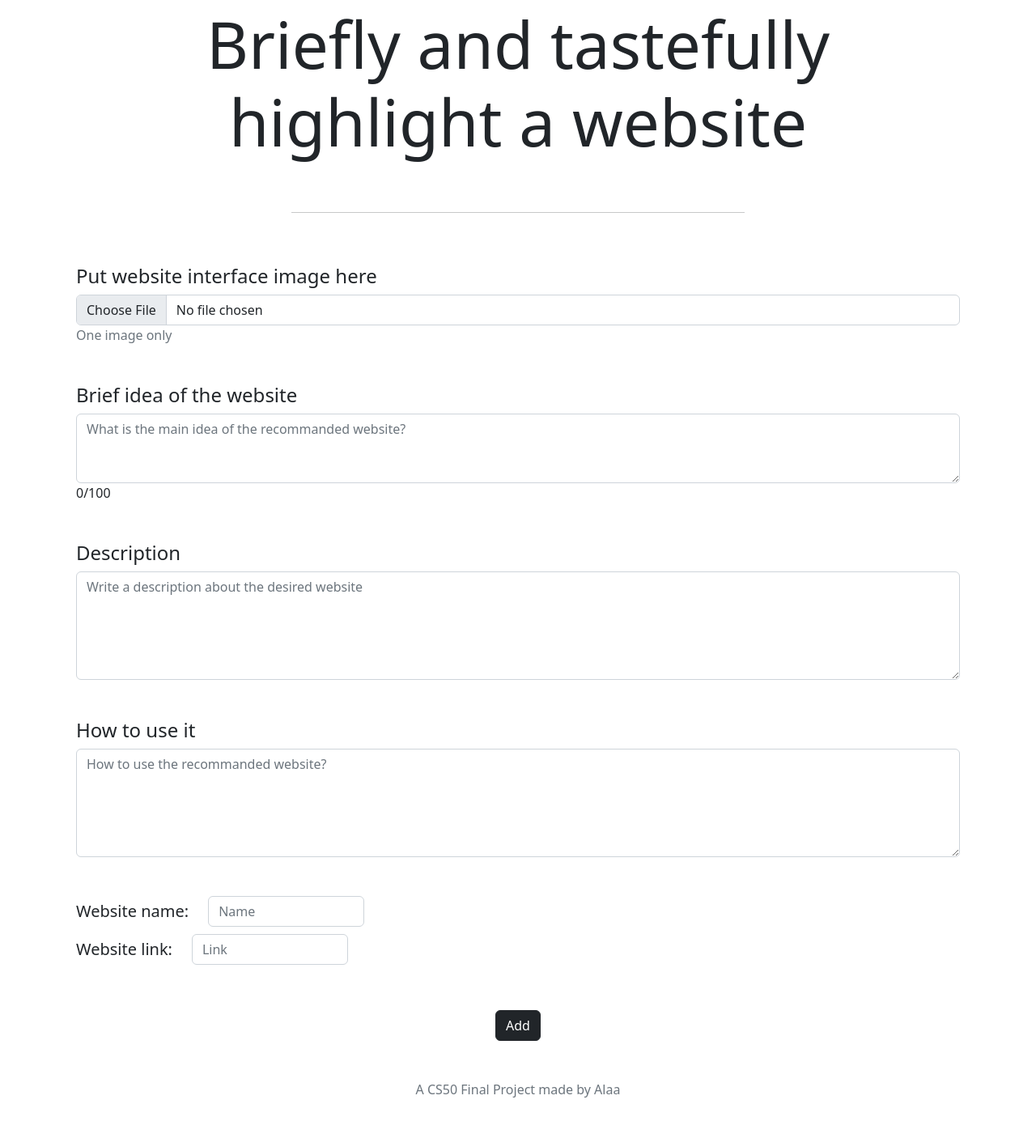
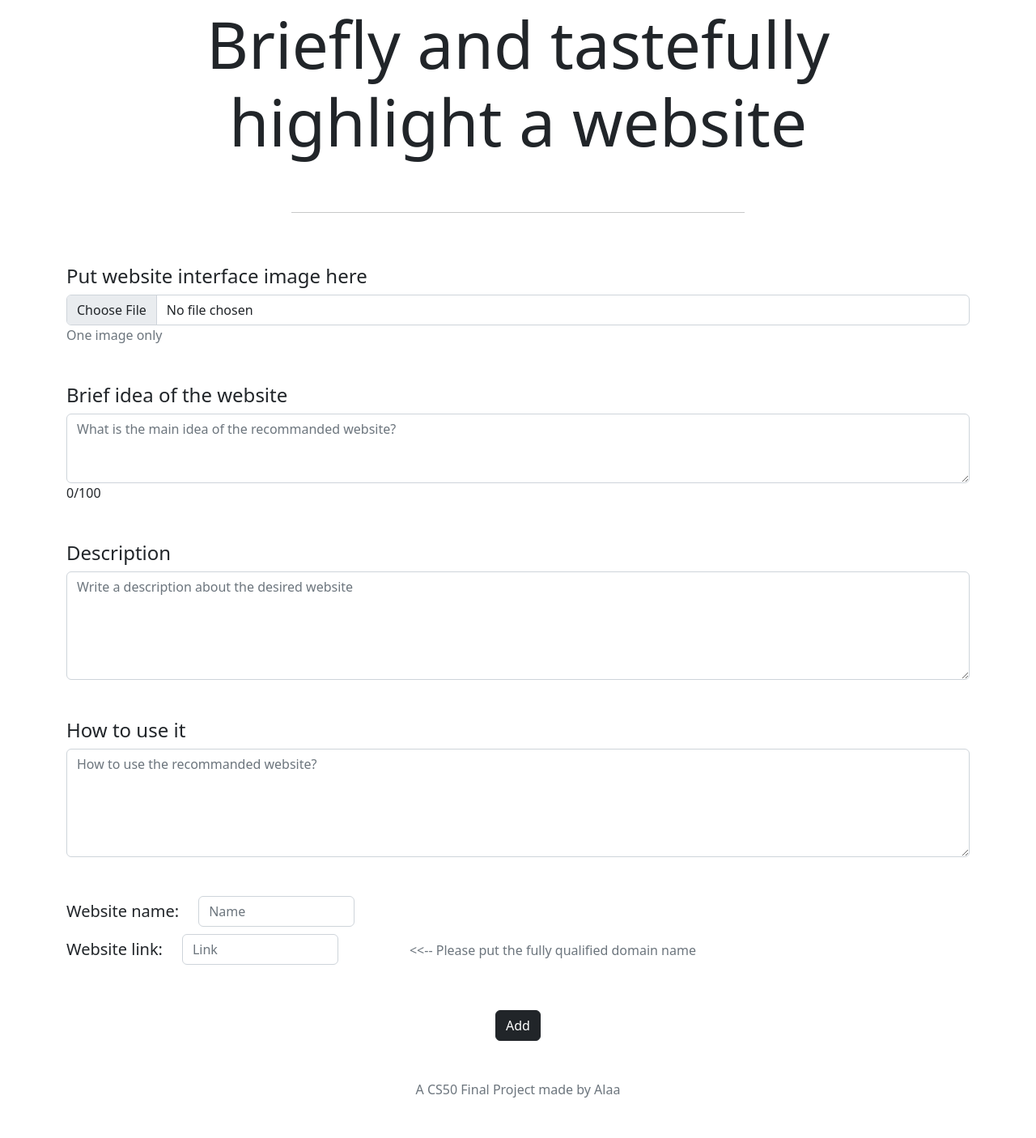
Before and after one commit to AlaaAnsi/Final-Project, a Flask app: page /add_website in a window 1280 px wide. Shown: the part 82-1488 px from the top of the page at 81% size. Run offline with Flask 2, Linux system fonts and the light colour scheme; some libraries are stand-ins or nearby versions.

```diff
--- a/final_project/app.py
+++ b/final_project/app.py
@@ -9,7 +9,7 @@ from werkzeug.security import check_password_hash, generate_password_hash
 from flask_session import Session
 
 UPLOADE_FOLDER = "C:\\Users\\Alaa-Ansi\\vscode\\final_project\\static\\uploads"
-allowed_extentions = ['png', 'jpg', 'jpeg']
+allowed_extensions = ['png', 'jpg', 'jpeg']
 
 #app configration
 app = Flask(__name__)
@@ -220,18 +220,18 @@ def logout():
 
 #+-----------------------------------------------------------------------+#
 
-def allow_extention(filename):
+def allow_extension(filename):
     """ Allow only images formats [png, jpeg, jpg] """
 
     #checking first if it is a file
     if not "." in filename:
         return False
 
-    #now splitting the file name to merely get the extention
+    #now splitting the file name to merely get the extension
     ext = str(filename).rsplit("'")[1].lower().rsplit(".", 1)[1]
 
     # checking if it's a allowed image format
-    if ext in  allowed_extentions:
+    if ext in  allowed_extensions:
         return True
     else:
 
@@ -245,7 +245,7 @@ def add_website():
 
     if request.method == "POST":
 
-        # before anything , get the informations, and check for possible errors
+        # before anything, check for possible errors, then store the information
 
         #check images
         if not request.files.get("image"):
@@ -285,7 +285,7 @@ def add_website():
 
 
         #checking if it's a allowed image format
-        if not allow_extention(str(image)):
+        if not allow_extension(str(image)):
             print("image format is not allowed, allowed formats is PNG, JPG, JPEG")
 
 
@@ -296,7 +296,7 @@ def add_website():
             os.makedirs(os.path.join(f"C:\\Users\\Alaa-Ansi\\vscode\\final_project\\static\\uploads\\{session['id']}"))
             print(f"made a new file called {session['id']}")
 
-        # create a new directory with the added website name (for more capality)
+        # create a new directory with the added website name (for more capability)
         if not os.path.exists(f"C:\\Users\\Alaa-Ansi\\vscode\\final_project\\static\\uploads\\{session['id']}\\{name.strip()}"):
             os.makedirs(os.path.join(f"C:\\Users\\Alaa-Ansi\\vscode\\final_project\\static\\uploads\\{session['id']}\\{name.strip()}"))
 
--- a/final_project/templates/add_website.html
+++ b/final_project/templates/add_website.html
@@ -7,10 +7,6 @@
 {% endblock %}
 
 {% block main %}
-
-
-
-
 
     <style>
         .display-1{
@@ -32,9 +28,6 @@
     <hr class="mx-auto">
 
 
-    <!-- some header text -->
-    <div class="container">
-
     <div class="container">
         <!-- the input form of images -->
 
@@ -52,7 +45,7 @@
          <!-- Brief idea of the website -->
          <div class="mb-5 mt-5">
             <label for="brief"><h4>Brief idea of the website</h4></label>
-            <textarea class="form-control" id="brief" value="niiiggga!" name="brief" rows="3" placeholder="What is the main idea of the recommanded website?"></textarea>
+            <textarea class="form-control" id="brief" name="brief" rows="3" placeholder="What is the main idea of the recommanded website?"></textarea>
             <span id="char_count">0</span>/100
          </div>
 
@@ -92,6 +85,9 @@
             <div class="col-auto pb-5">
                 <input type="text" class="form-control w-75" id="link" name="link"  autocomplete="off" placeholder="Link">
             </div>
+            <div class="col-auto pt-2">
+                <span class="text-secondary"> <<-- Please put the fully qualified domain name</span>
+            </div>
             <div class="col-auto">
                 <p id="feedback-5"></p>
             </div>
--- a/final_project/templates/index.html
+++ b/final_project/templates/index.html
@@ -55,7 +55,7 @@
                         <h4>{{ data[i]["name"] }}</h4>
                         <p>{{ data[i]["brief"] }}</p>
                         <button type="submit" class="btn btn-dark" value="{{ data[i]['name'] }}">View</button>
-                        <a href="{{ data[i]['link'] }}" class="btn btn-outline-dark">go to the site</a>
+                        <a href="{{ data[i]['link'] }}" class="btn btn-outline-dark">go to the website</a>
                     </div>
                 </div>
                 </form>
```
Also changed, not shown: final_project/README.md (added), final_project/static/pic1.jpg (deleted), final_project/static/style.css (deleted), final_project/websiter.db, 5 other files.
